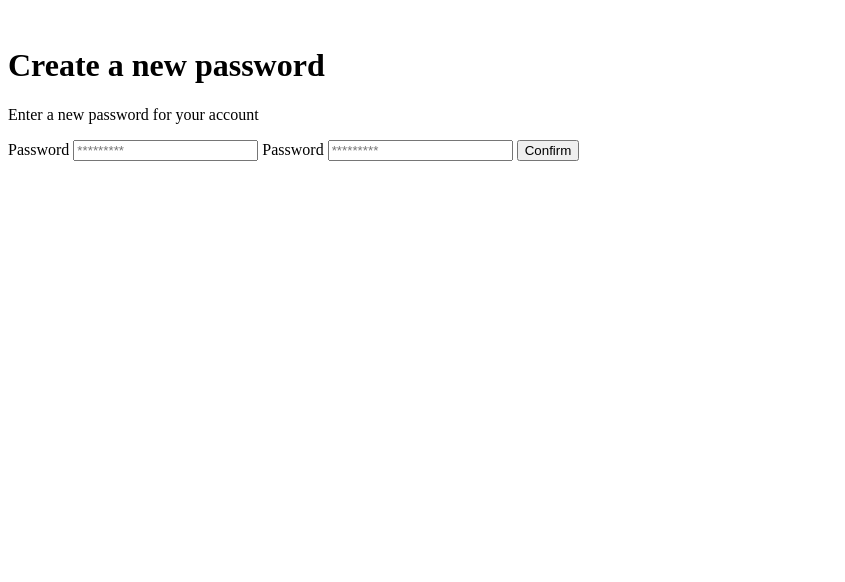
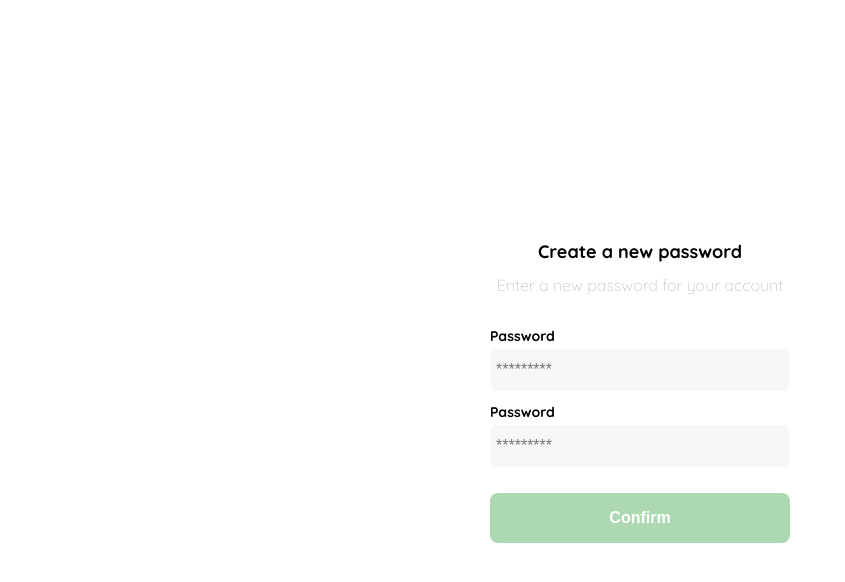
Before and after one commit to f3rcho/frontend-commerce, a plain HTML site: page clase1.html in a window 1280 px wide. Shown: the whole page, without its empty margins (0-845 px from the left). Drawn offline with Linux system fonts and the light colour scheme.

Commit message:
Estilizando creacion de contrasena

```diff
--- a/clase1.html
+++ b/clase1.html
@@ -4,12 +4,100 @@
     <meta charset="UTF-8">
     <meta http-equiv="X-UA-Compatible" content="IE=edge">
     <meta name="viewport" content="width=device-width, initial-scale=1.0">
+    <link rel="preconnect" href="https://fonts.googleapis.com">
+    <link rel="preconnect" href="https://fonts.gstatic.com" crossorigin>
+    <link href="https://fonts.googleapis.com/css2?family=Quicksand:wght@300;500;700&display=swap" rel="stylesheet">
     <title>Creacion de contraseña</title>
+
+    <style>
+        :root {
+            --white: #FFFFFF;
+            --black: #000000;
+            --very-light-pink: #c7c7c7;
+            --text-input-field: #f7f7f7;
+            --hospital-green: #ACD9B2;
+            --sm: 14px;
+            --md: 16px;
+            --lg: 18px;
+        }
+        body {
+            margin: 0;
+            font-family: 'Quicksand', sans-serif;
+        }
+        .login {
+            width: 100%;
+            height: 100vh;
+            display: grid;
+            place-items: center;
+        }
+        .form-container {
+            display: grid;
+            grid-template-rows: auto 1fr auto;
+            width: 300px;
+        }
+        .logo {
+            width: 150px;
+            margin-bottom: 48px;
+            justify-self: center;
+            display: none;
+        }
+        .title {
+            font-size: var(--lg);
+            margin-bottom: 12px;
+            text-align: center;
+        }
+        .subtitle {
+            color: var(--very-light-pink);
+            font-size: var(--md);
+            font-weight: 300;
+            margin-top: 0;
+            margin-bottom: 32px;
+            text-align: center;
+        }
+        .form {
+            display: flex;
+            flex-direction: column;
+        }
+        .label {
+            font-size: var(--sm);
+            font-weight: bold;
+            margin-bottom: 4px;
+        }
+        .input {
+            background-color: var(--text-input-field);
+            border: none;
+            border-radius: 8px;
+            height: 30px;
+            font-size: var(--md);
+            padding: 6px;
+            margin-bottom: 12px;
+        }
+        .primary-button {
+            background-color: var(--hospital-green);
+            border-radius: 8px;
+            border: none;
+            color: var(--white);
+            width: 100%;
+            cursor: pointer;
+            font-size: var(--md);
+            font-weight: bold;
+            height: 50px;
+        }
+        .login-button {
+            margin-top: 14px;
+            margin-bottom: 30px;
+        }
+        @media (max-width: 640px) {
+            .logo {
+                display: block;
+            }
+        }
+    </style>
 </head>
 <body>
     <div class="login">
         <div class="form-container">
-            <img src="" alt="" class="logo">
+            <img src="./logos/logo_yard_sale.svg" alt="" class="logo">
             <h1 class="title">Create a new password</h1>
             <p class="subtitle">Enter a new password for your account</p>
 
@@ -19,7 +107,7 @@
 
                 <label for="new-password" class="label">Password</label>
                 <input type="password" id="new-password" placeholder="*********" class="input input-password">
-                <input type="submit" value="Confirm" class="primary-button login-bottun">
+                <input type="submit" value="Confirm" class="primary-button login-button">
             </form>
         </div>
     </div>
```
